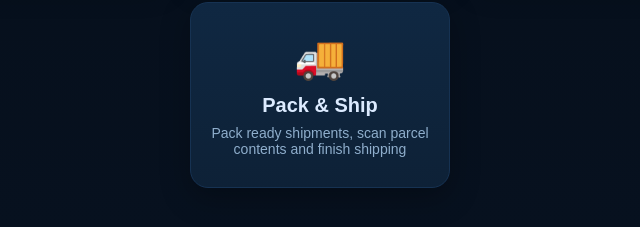
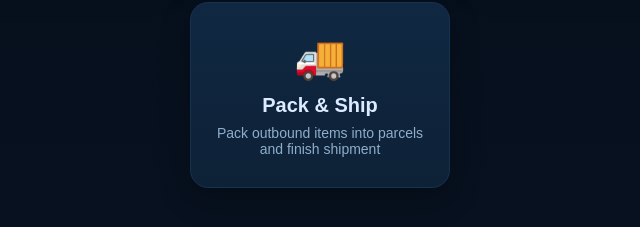
Before and after one commit to xlegendario/lojiq-wms, a website: page public/index.html in a window 1280 px wide. Shown: the part 567-794 px from the top of the page, 320-960 px from the left. Drawn offline with Linux system fonts and the light colour scheme.

Commit message:
Update index.html

```diff
--- a/public/index.html
+++ b/public/index.html
@@ -141,7 +141,7 @@
         <div class="icon">🚚</div>
         <div class="card-title">Pack & Ship</div>
         <div class="card-desc">
-          Pack ready shipments, scan parcel contents and finish shipping
+          Pack outbound items into parcels and finish shipment
         </div>
       </a>
 
```
